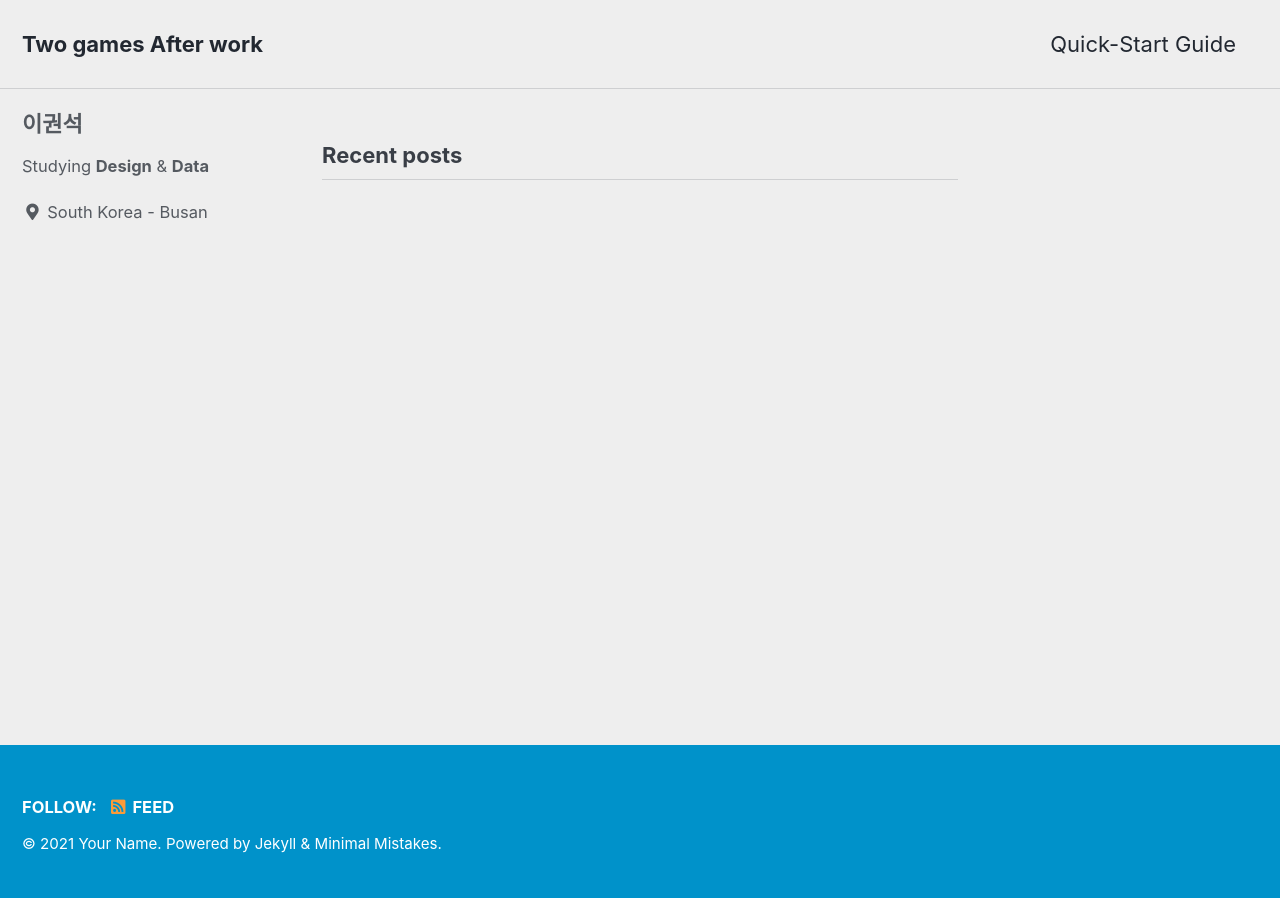
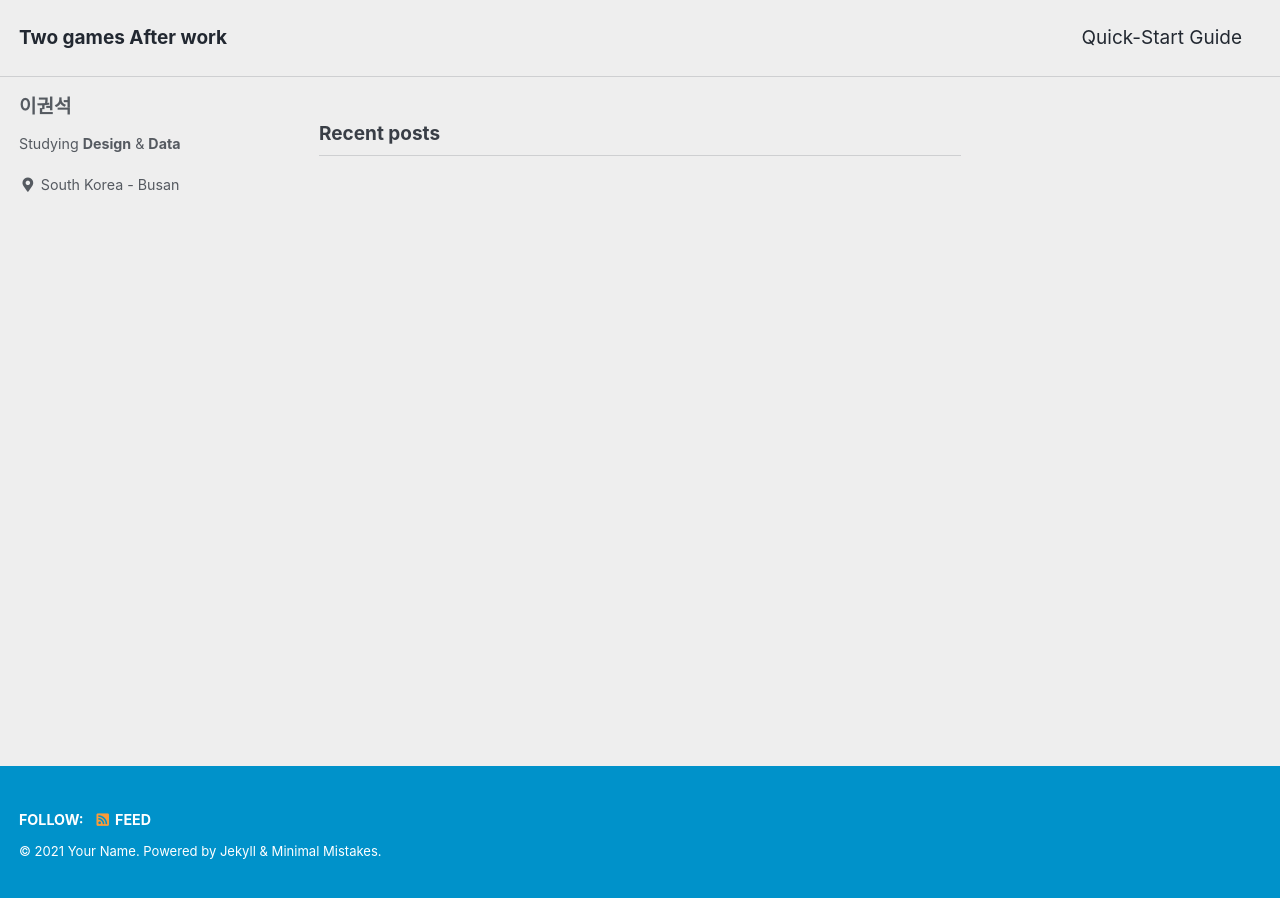
Before and after one commit to LEEGWONSEOK/LEEGWONSEOK.github.io, a Jekyll site: the page built from index.html, in a window 1280 px wide. Built offline with Jekyll 4.4.1, drawn with Linux system fonts in a browser that asks for light colours; cached includes are drawn as plain includes; the list of posts is cut into pages by our own code.

Commit message:
Update _reset.scss

```diff
--- a/_sass/minimal-mistakes/_reset.scss
+++ b/_sass/minimal-mistakes/_reset.scss
@@ -8,18 +8,18 @@ html {
   /* apply a natural box layout model to all elements */
   box-sizing: border-box;
   background-color: $background-color;
-  font-size: 16px;
+  font-size: 11px;      //font-size: 16px;
 
   @include breakpoint($medium) {
-    font-size: 18px;
+    font-size: 15px;    //font-size: 18px;
   }
 
   @include breakpoint($large) {
-    font-size: 20px;
+    font-size: 17px;    //font-size: 20px;
   }
 
   @include breakpoint($x-large) {
-    font-size: 22px;
+    font-size: 19px;    //font-size: 22px;
   }
 
   -webkit-text-size-adjust: 100%;
```
